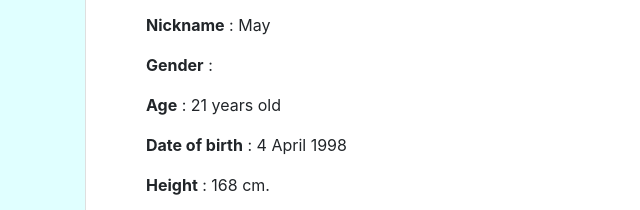
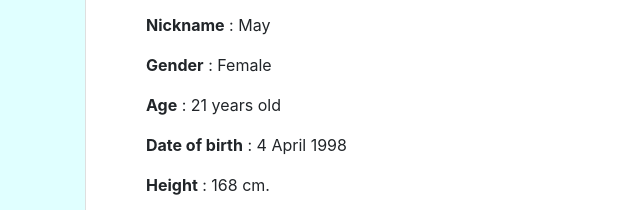
Before and after one commit to Sisunmay/Sisunmay.github.io, a plain HTML site: page index.html in a window 1280 px wide. Shown: the part 798-1008 px from the top of the page, 0-640 px from the left. Drawn offline with nearby package versions, Linux system fonts and the light colour scheme.

Commit message:
Update index.html

```diff
--- a/index.html
+++ b/index.html
@@ -57,7 +57,7 @@ ul.a {
         <div class="card-body">
         <p style= "text-indent: 40px"><b>Name</b> : Siraprapa Sunthiwas
   		<p style= "text-indent: 40px"><b>Nickname</b> : May
-        <p style= "text-indent: 40px"><b>Gender</b> :
+        <p style= "text-indent: 40px"><b>Gender</b> : Female
         <p style= "text-indent: 40px"><b>Age</b> : 21 years old
 		<p style= "text-indent: 40px"><b>Date of birth</b> : 4  April 1998
 		<p style= "text-indent: 40px"><b>Height</b> : 168 cm.
```
